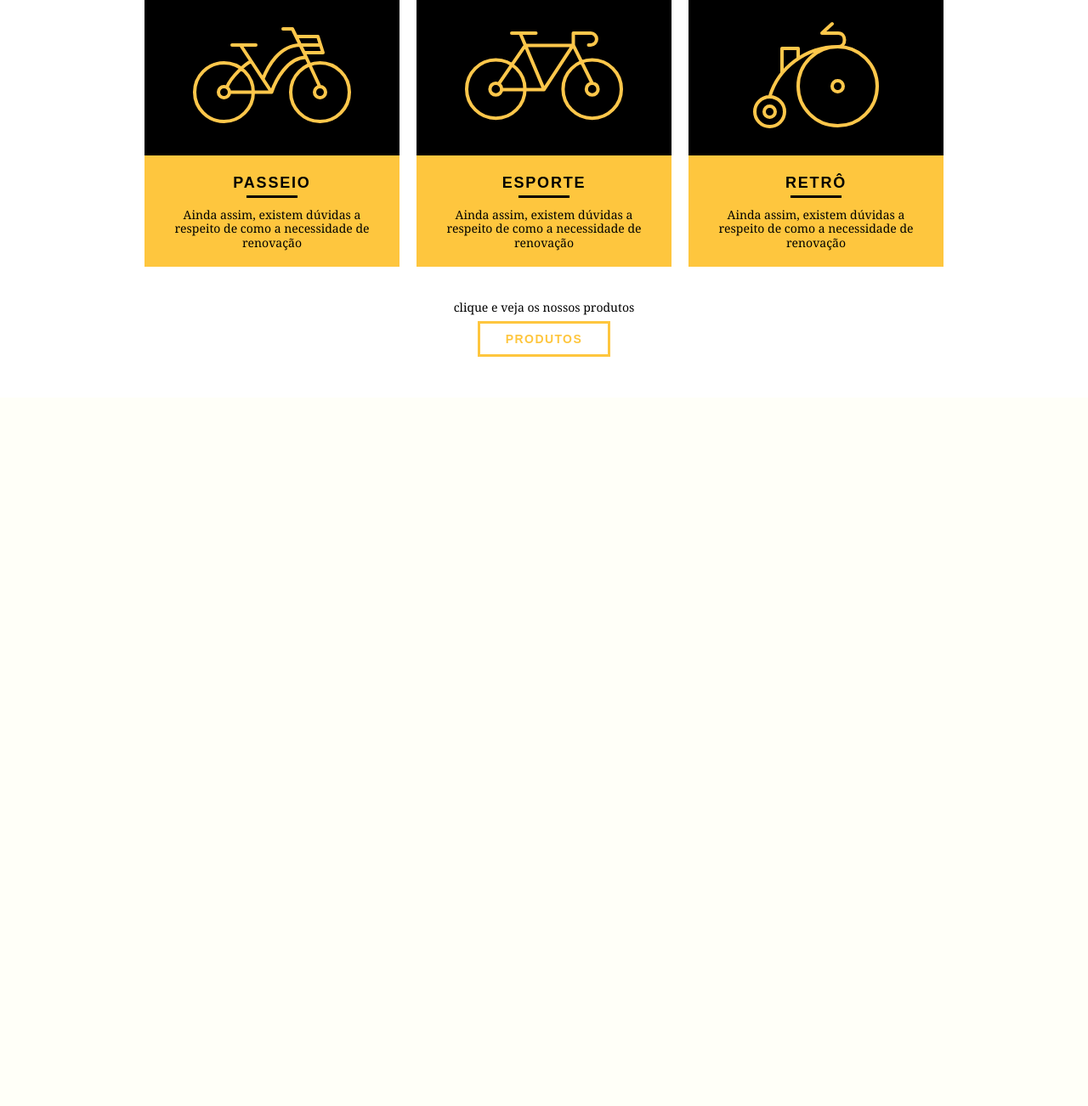
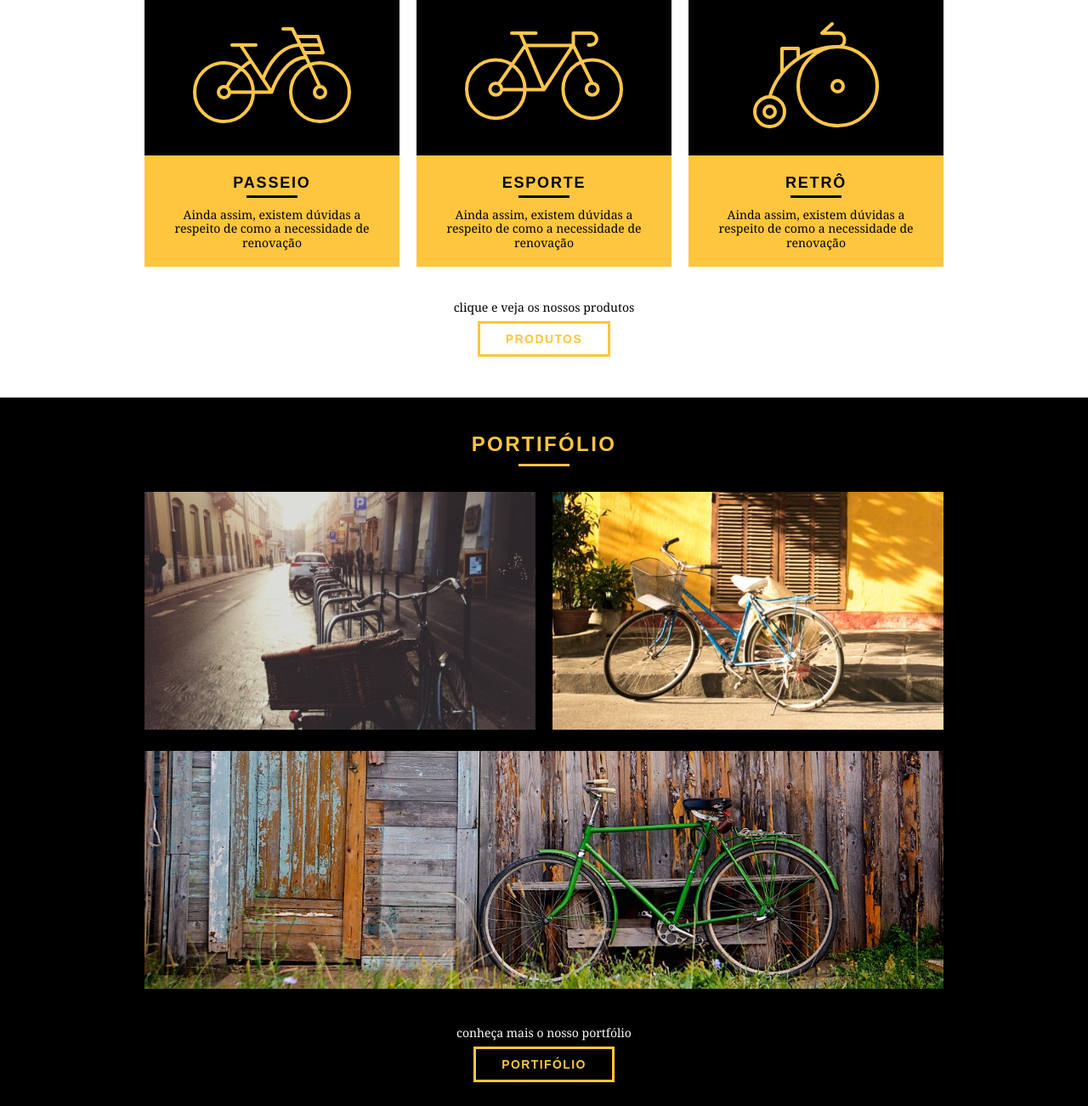
Before and after one commit to magno193/bikcraft_app, a PHP site: page / in a window 1280 px wide. Shown: the part 606-1908 px from the top of the page at 85% size. Before the commit the page ends 1026 px from the top, so only its background shows below. Run offline with PHP 8.4, Linux system fonts and the light colour scheme; some libraries are stand-ins or nearby versions.

Commit message:
Estrutura e css de Home - Portifolio

```diff
--- a/css/styles.css
+++ b/css/styles.css
@@ -176,3 +176,27 @@ p {
 .call p {
     margin-bottom: 20px;
 }
+
+/* Portifólio */
+.portifolio {
+    width: 100%;
+    background: #000;
+    padding: 40px 0;
+}
+
+.portifolio .subtitulo {
+    color: #fec63e;
+    margin-bottom: 30px;
+}
+
+.portifolio .subtitulo:after {
+    background: #fec63e;
+}
+
+.last-child {
+    margin-top: 20px;
+}
+
+.portifolio .call p {
+    color: #fff;
+}
--- a/index.html
+++ b/index.html
@@ -38,6 +38,7 @@
     </div>
   </section>
 
+  <!-- abre produtos -->
   <section class="produtos container">
     <h2 class="subtitulo">Produtos</h2>
 
@@ -70,6 +71,24 @@
       <a href="produtos.html" class="btn btn-preto">Produtos</a>
     </div>
   </section>
+  <!-- fecha produtos -->
+
+  <!-- abre portifolio -->
+  <section class="portifolio">
+    <div class="container">
+      <h2 class="subtitulo">Portifólio</h2>
+      <ul class="portifolio_lista">
+        <li class="grid-8"><img src="img/portfolio/retro.jpg" alt="Bicleta retrô"></li>
+        <li class="grid-8"><img src="img/portfolio/passeio.jpg" alt="Bicleta passeio"></li>
+        <li class="grid-16 last-child"><img src="img/portfolio/esporte.jpg" alt="Bicleta esporte"></li>
+        <div class="call">
+          <p>conheça mais o nosso portfólio</p>
+          <a href="portifolio.html" class="btn">Portifólio</a>
+        </div>
+      </ul>
+    </div>
+  </section>
+  <!-- fecha portifolio -->
 </body>
 
 </html>
```
